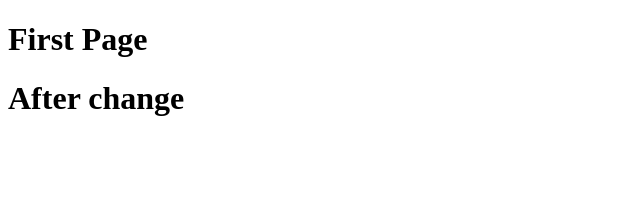
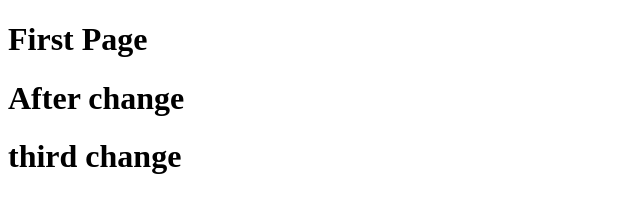
Before and after one commit to Barath382/sample, a plain HTML site: page gitsampleproject/index.html in a window 1280 px wide. Shown: the whole page, without its empty margins (0-640 px from the left). Drawn offline with Linux system fonts and the light colour scheme.

Commit message:
add third h1 tag

```diff
--- a/gitsampleproject/index.html
+++ b/gitsampleproject/index.html
@@ -8,5 +8,6 @@
 <body>
     <h1>First Page</h1>
     <h1> After change</h1>
+    <h1> third change</h1>
 </body>
 </html>
```
